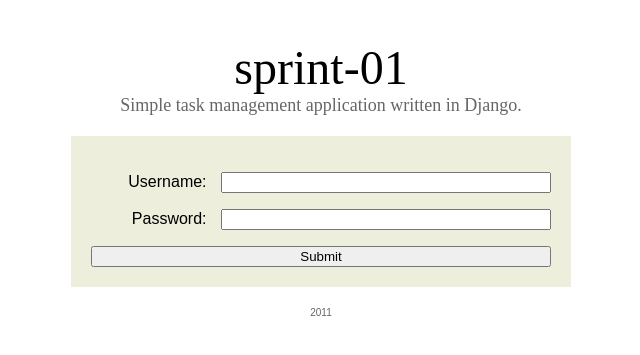
After one commit to chaosk/sprint-01, a Django app: template sprint-01/templates/accounts/login.html in a window 1280 px wide. The commit adds this page. Shown: the top 355 px of the page, without its empty margins (319-959 px from the left). Run offline with Django 3.2, Linux system fonts and the light colour scheme; the template is opened without the code that fills it, so the values that code supplies are empty; parts of the project's set-up code (start-up, migrations or seed data) failed here and were passed over; some web fonts are replaced.

Commit message:
added login page

```diff
--- a/sprint-01/media/static/base.css
+++ b/sprint-01/media/static/base.css
@@ -28,9 +28,36 @@
 	font-size: 10px;
 }
 
+form {
+	background: #eed;
+	text-align: right;
+	width: 50%;
+	padding: 20px;
+	margin: 0 auto;
+}
+
+	form label {
+		width: 25%;
+		margin-right: 10px;
+		display: inline-block;
+		cursor: pointer;
+	}
+
+	form input {
+		width: 70%;
+	}
+
+	form input[type="submit"] {
+		width: 100%;
+	}
+
 .page {
 	width: 960px;
 	padding: 20px;
 	margin: 20px auto;
 	overflow: hidden;
 }
+
+#content {
+	padding: 20px;
+}
--- /dev/null
+++ b/sprint-01/templates/accounts/login.html
@@ -0,0 +1,9 @@
+{% extends "base.html" %}
+
+{% block content %}
+<form action="{% url login %}" method="post">{% csrf_token %}
+	<p><label for="id_username">Username:</label> <input type="text" name="username" id="id_username"></p>
+	<p><label for="id_password">Password:</label> <input type="password" name="password" id="id_password"></p>
+	<input type="submit">
+</form>
+{% endblock content %}
--- a/sprint-01/templates/base.html
+++ b/sprint-01/templates/base.html
@@ -21,7 +21,9 @@
 
 		</header>
 
-		{% block content %}{% endblock content %}
+		<div id="content">
+			{% block content %}{% endblock content %}
+		</div>
 
 		<footer>2011</footer>
 
```
